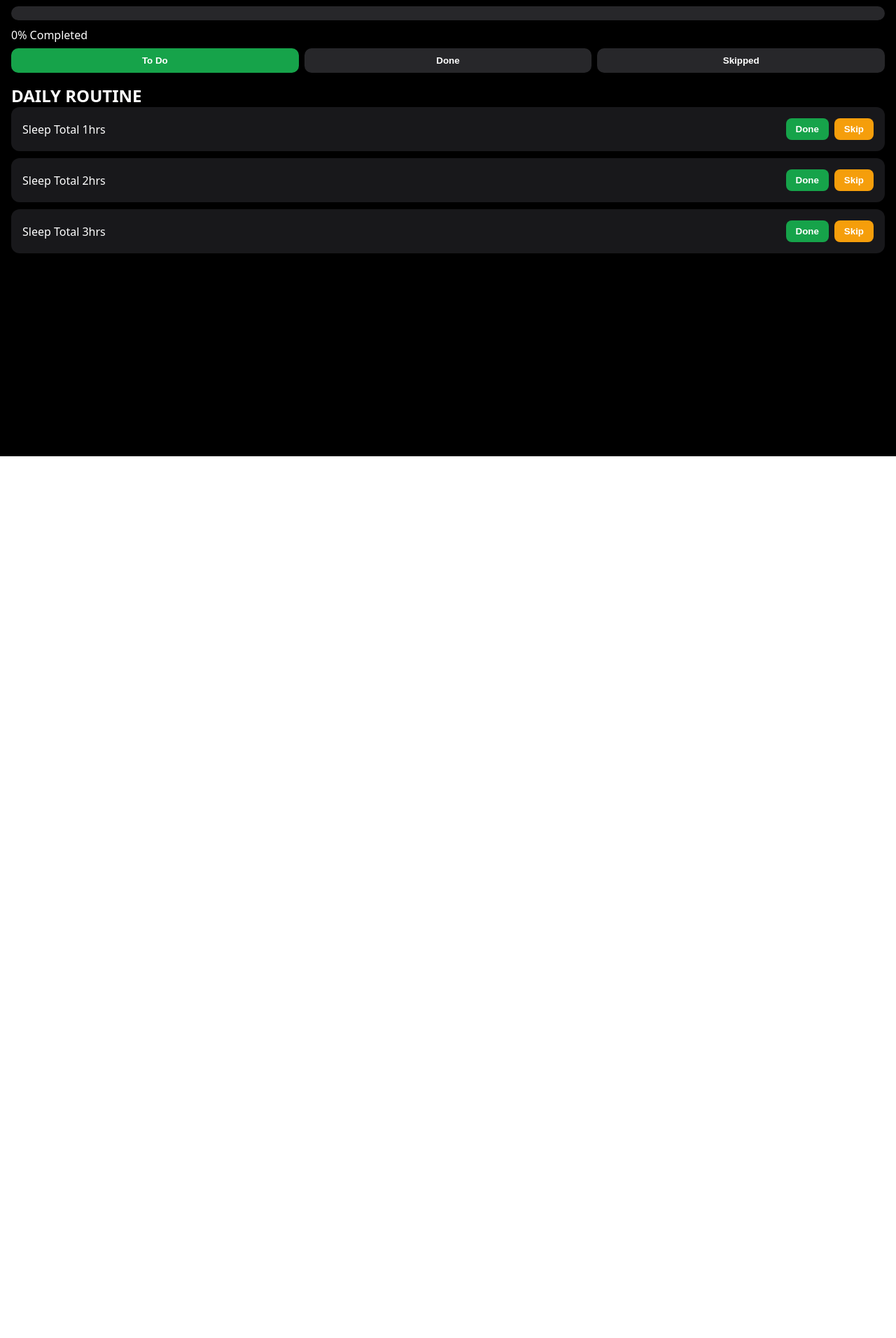
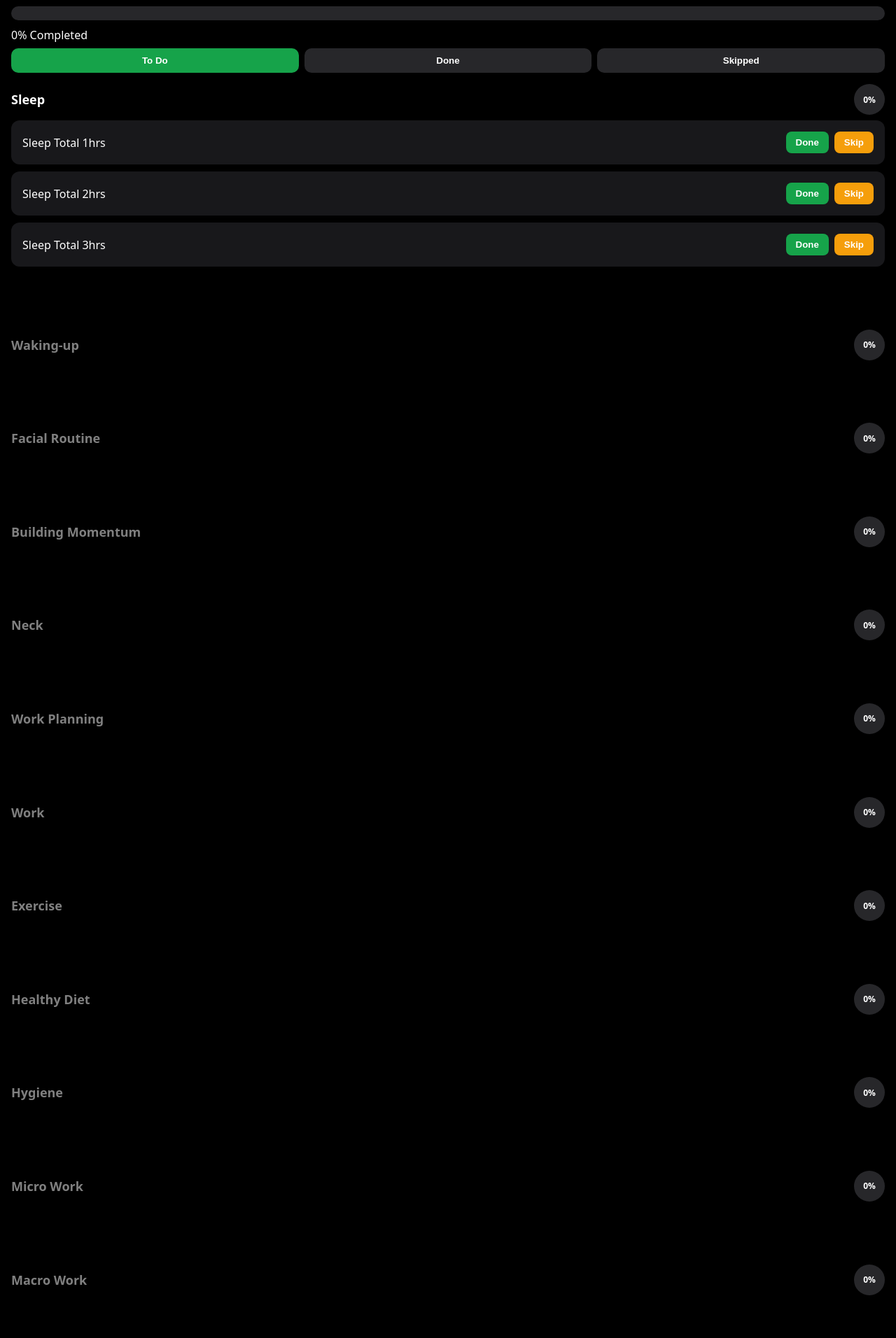
Before and after one commit to HearnsMori/myimprovements, a Next.js app: page / in a window 1280 px wide. Shown: the part 148-2060 px from the top of the page at 70% size. Before the commit the page ends 800 px from the top, so only its background shows below. Built offline with nearby package versions, Linux system fonts and the light colour scheme.

Commit message:
feat: block based

```diff
--- a/src/app/page.tsx
+++ b/src/app/page.tsx
@@ -7,6 +7,7 @@ type RoutineSectionNoId = {
     section: string;
     items: RoutineItemNoId[];
 };
+
 type RoutineSection = {
     section: string;
     items: RoutineItem[];
@@ -53,7 +54,7 @@ const rankingData = [
 
 const routineDataNoId: RoutineSectionNoId[] = [
     {
-        section: "DAILY ROUTINE",
+        section: "Sleep",
         items: [
             //============
             //4hrs - 1
@@ -71,11 +72,14 @@ const routineDataNoId: RoutineSectionNoId[] = [
             { label: "Sleep Total 7hrs", type: "done" },
             { label: "Sleep Total 8hrs", type: "done" },
             { label: "Sleep in Back (Did You?)", type: "done" },
-
+        ],
+    },
+    {
+        section: "Waking-up",
+        items: [
             //============
             //4hrs - 3
             //============
-
             //First thing to do
             { label: "Make Amethyst Morning Feels Good", type: "done" },
             { label: "Express Gratitude to Amethyst through Transparency", type: "done" },
@@ -85,7 +89,11 @@ const routineDataNoId: RoutineSectionNoId[] = [
             //Getting ready
             { label: "Warm-up 7mins", type: "done" },
             { label: "Expose to Light (Indirect: Open Window)", type: "done" },
-
+        ],
+    },
+    {
+        section: "Facial Routine",
+        items: [
             //Hygiene
             { label: "Brush Teeth", type: "done" },
             { label: "Wash Face", type: "done" },
@@ -93,7 +101,11 @@ const routineDataNoId: RoutineSectionNoId[] = [
             { label: "Apply Jojoba Oil and Use Jade Roller Very Lightly for 10m", type: "done" },
             { label: "Apply Vitamin C Serum", type: "done" },
             { label: "Apply Celeteque Skin Defense", type: "done" },
-
+        ],
+    },
+    {
+        section: "Building Momentum",
+        items: [
             //Reflection
             { label: "Correct the Daily Routine for 30m", type: "done" },
 
@@ -104,7 +116,11 @@ const routineDataNoId: RoutineSectionNoId[] = [
             //Hobby
             { label: "Play Guitar for 15mins", type: "done" },
             { label: "Play Guitar for 15mins", type: "done" },
-
+        ],
+    },
+    {
+        section: "Neck",
+        items: [
             //Snacks
             { label: "Light Snack (A piece of fruit like banana or apple)", type: "done" },
 
@@ -127,7 +143,11 @@ const routineDataNoId: RoutineSectionNoId[] = [
             { label: "4-4-8 Breathing 1min", type: "done" },
             { label: "Neck Tuck", type: "done" },
             { label: "4-4-8 Breathing 1min", type: "done" },
-
+        ],
+    },
+    {
+        section: "Work Planning",
+        items: [
             //Breakfast
             { label: "Eat Healthy (Focus: Fiber, Complex Carbs, Protein)", type: "done" },
             { label: "Drink 1/4 Glass", type: "count", unit: "glass" },
@@ -135,11 +155,14 @@ const routineDataNoId: RoutineSectionNoId[] = [
 
             //Work plan
             { label: "Breakdown & Plan Work into 30m Block and SMART Task Prioritization for 15m", type: "done" },
-
+        ],
+    },
+    {
+        section: "Work",
+        items: [
             //============
             //4hrs - 4
             //============
-
             //Work
             { label: "Work 30m", type: "done" },
             { label: "Drink 1/4 Glass", type: "count", unit: "glass" },
@@ -161,7 +184,11 @@ const routineDataNoId: RoutineSectionNoId[] = [
             { label: "Walk while Diaphragm Breathing for 10m", type: "done" },
             { label: "Work 30m", type: "done" },
             { label: "Drink 1/4 Glass", type: "count", unit: "glass" },
-
+        ],
+    },
+    {
+        section: "Exercise",
+        items: [
             { label: "Make Amethyst Afternoon Feels Good", type: "done" },
             { label: "Show Progress to Amethyst through Novelty Preplan", type: "done" },
 
@@ -207,12 +234,19 @@ const routineDataNoId: RoutineSectionNoId[] = [
             //Cooldown
             { label: "Slowly Decrease Heart Rate", type: "time", value: "3 mins" },
             { label: "Static Stretch", type: "time", value: "7 mins" },
-
-
+        ],
+    },
+    {
+        section: "Healthy Diet",
+        items: [
             { label: "Eat Healthy (Protein)", type: "done" },
             { label: "Drink 1/4 Glass", type: "count", unit: "glass" },
             { label: "Walk while Diaphragm Breathing for 10m", type: "done" },
-
+        ],
+    },
+    {
+        section: "Hygiene",
+        items: [
             //Hygiene + Food
             { label: "Take Shower", type: "done" },
             { label: "Exercise Chick Lifter Focus on Resistance", type: "done" },
@@ -225,7 +259,11 @@ const routineDataNoId: RoutineSectionNoId[] = [
             { label: "Drink 1/4 Glass", type: "count", unit: "glass" },
             { label: "Other Hygiene (Nails, Eyebrows, etc)", type: "done" },
             { label: "Drink 1/4 Glass", type: "count", unit: "glass" },
-
+        ],
+    },
+    {
+        section: "Micro Work",
+        items: [
             //Work
             { label: "Work 30m", type: "done" },
             { label: "Drink 1/8 Glass", type: "count", unit: "glass" },
@@ -233,11 +271,14 @@ const routineDataNoId: RoutineSectionNoId[] = [
             { label: "Work 30m", type: "done" },
             { label: "Drink 1/8 Glass", type: "count", unit: "glass" },
             { label: "4-4-8 Breathing 1min", type: "done" },
-
+        ],
+    },
+    {
+        section: "Macro Work",
+        items: [
             //============
             //4hrs - 5
             //============
-
             //Work Cycle
             { label: "Work 30m", type: "done" },
             { label: "Drink 1/8 Glass", type: "count", unit: "glass" },
@@ -272,17 +313,27 @@ const routineDataNoId: RoutineSectionNoId[] = [
             { label: "4-4-8 Breathing 1min", type: "done" },
             { label: "Work 30m", type: "done" },
             { label: "Meditate 10m", type: "done" },
-
+        ],
+    },
+    {
+        section: "Healthy Diet 2",
+        items: [
             //Consume
             { label: "Eat Healthy (Veggies)", type: "done" },
             { label: "Drink 1/8 Glass", type: "count", unit: "glass" },
             { label: "Walk while Diaphragm Breathing for 10m", type: "done" },
-
+        ],
+    },
+    {
+        section: "Macro Work 2",
+        items: [
             //Work Cycle
             { label: "Work 30m", type: "done" },
             { label: "Drink 1/8 Glass", type: "count", unit: "glass" },
+            { label: "4-4-8 Breathing 1min", type: "done" },
             { label: "Work 30m", type: "done" },
             { label: "Drink 1/8 Glass", type: "count", unit: "glass" },
+            { label: "4-4-8 Breathing 1min", type: "done" },
             { label: "Work 30m", type: "done" },
             { label: "Meditate 10m", type: "done" },
 
@@ -300,12 +351,20 @@ const routineDataNoId: RoutineSectionNoId[] = [
 
             { label: "Work 30m", type: "done" },
             { label: "Meditate 10m", type: "done" },
-
+        ],
+    },
+    {
+        section: "Healthy Diet 3",
+        items: [
             //Consume
             { label: "Eat Healthy (Veggies)", type: "done" },
             { label: "Drink 1/4 Glass", type: "count", unit: "glass" },
             { label: "Walk while Diaphragm Breathing for 10m", type: "done" },
-
+        ],
+    },
+    {
+        section: "Micro Work 2",
+        items: [
             //Work Cycle
             { label: "Work 30m", type: "done" },
             { label: "Drink 1/8 Glass", type: "count", unit: "glass" },
@@ -313,7 +372,11 @@ const routineDataNoId: RoutineSectionNoId[] = [
             { label: "Drink 1/8 Glass", type: "count", unit: "glass" },
             { label: "Work 30m", type: "done" },
             { label: "Meditate 15m", type: "done" },
-
+        ],
+    },
+    {
+        section: "Facial Routine 2",
+        items: [
             //Night Routine
             { label: "Clean Environment", type: "done" },
             { label: "Brush Teeth", type: "done" },
@@ -323,7 +386,11 @@ const routineDataNoId: RoutineSectionNoId[] = [
             { label: "Apply Vitamin C Serum", type: "done" },
             { label: "Apply Celeteque Skin Defense", type: "done" },
             { label: "Other Hygiene (Nails, Eyebrows, etc)", type: "done" },
-
+        ],
+    },
+    {
+        section: "Sleep Routine",
+        items: [
             //Her
             { label: "Make Amethyst Night Feels Good", type: "done" },
             { label: "Show Emotional Security to Amethyst but with Safe Unknown and Curiousity", type: "done" },
@@ -353,6 +420,9 @@ export default function DailyRoutine() {
     const [skippedState, setSkippedState] = useState<Record<string, boolean>>({});
     const [tab, setTab] = useState<"todo" | "done" | "skipped">("todo");
     const [streak, setStreak] = useState<number>(0);
+
+    //For visible section
+    const [openSection, setOpenSection] = useState<string>("Sleep");
 
     //For level up effect
     const [currentLevel, setCurrentLevel] = useState<number>(0);
@@ -702,7 +772,39 @@ export default function DailyRoutine() {
         <button style={styles.tab(tab === "done")} onClick={() => setTab("done")}>Done</button>
         <button style={styles.tab(tab === "skipped")} onClick={() => setTab("skipped")}>Skipped</button>
         </div>
+
         {routineData.map((section: RoutineSection) => {
+            const getSectionProgress = (section: RoutineSection) => {
+                const total = section.items.length;
+                const done = section.items.filter(i => state[i.id]).length;
+                return {
+                    total,
+                    done,
+                    percent: total === 0 ? 0 : Math.round((done / total) * 100),
+                    completed: done === total && total > 0,
+                };
+            };
+
+            function CircleProgress({ percent }: { percent: number }) {
+                return (
+                    <div
+                    style={{
+                        width: 44,
+                        height: 44,
+                        borderRadius: "50%",
+                        background: `conic-gradient(#16a34a ${percent * 3.6}deg, #27272a 0deg)`,
+                        display: "flex",
+                        alignItems: "center",
+                        justifyContent: "center",
+                        fontSize: 12,
+                        fontWeight: 700,
+                        color: "#fff",
+                    }}
+                    >
+                    {percent}%
+                    </div>
+                );
+            }
 
             // Filter items based on tab
             const filteredItems = section.items.filter((item) => {
@@ -714,12 +816,48 @@ export default function DailyRoutine() {
 
             // If "todo", only take first 3
             const visibleItems = tab === "todo" ? filteredItems.slice(0, 3) : filteredItems;
+            const progress = getSectionProgress(section);
+            return (
+                <div key={section.section} onClick={()=>setOpenSection(section.section)} style={{
+                    marginBottom: "7vw",
+                }}>
+                <div>
+                <div
+                style={{
+                    display: "flex",
+                    alignItems: "center",
+                    justifyContent: "space-between",
+                    marginBottom: 8,
+                    position: "relative",
+                }}
+                >
+                <div style={{ fontSize: 18, fontWeight: 700, color: section.section === openSection ? "white" : "gray" }}>
+                {section.section}
+                </div>
 
-            return (
-                <div key={section.section}>
-                <h2>{section.section}</h2>
+                <CircleProgress percent={progress.percent} />
+
+                {progress.completed && (
+                    <div
+                    style={{
+                        position: "absolute",
+                        left: 0,
+                        right: 0,
+                        top: "50%",
+                        height: 2,
+                        backgroundColor: "#16a34a",
+                        opacity: 0.6,
+                    }}
+                    />
+                )}
+                </div>
+                </div>
+
 
                 {visibleItems.map((item, index) => {
+                    if(section.section !== openSection) {
+                        return;
+                    }
                     const key = item.id;
 
                     return (
```
